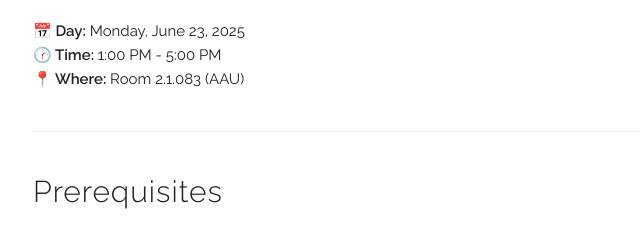
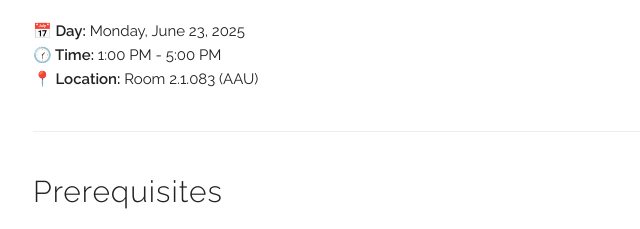
Before and after one commit to socialmediafeed25/socialmediafeed25.github.io, a plain HTML site: page index.html in a window 1280 px wide. Shown: the part 985-1214 px from the top of the page, 207-847 px from the left. Drawn offline with Linux system fonts and the light colour scheme.

Commit message:
when and where

```diff
--- a/index.html
+++ b/index.html
@@ -66,7 +66,7 @@
         <b>Duration:</b> 4 hours <br/><br/>
         <b>📅 Day:</b> Monday, June 23, 2025<br/>
         <b>🕜 Time:</b> 1:00 PM - 5:00 PM<br/>
-        <b>📍 Where:</b> Room 2.1.083 (AAU)<br/>
+        <b>📍 Location:</b> Room 2.1.083 (AAU)<br/>
     </div>
 
 
```
